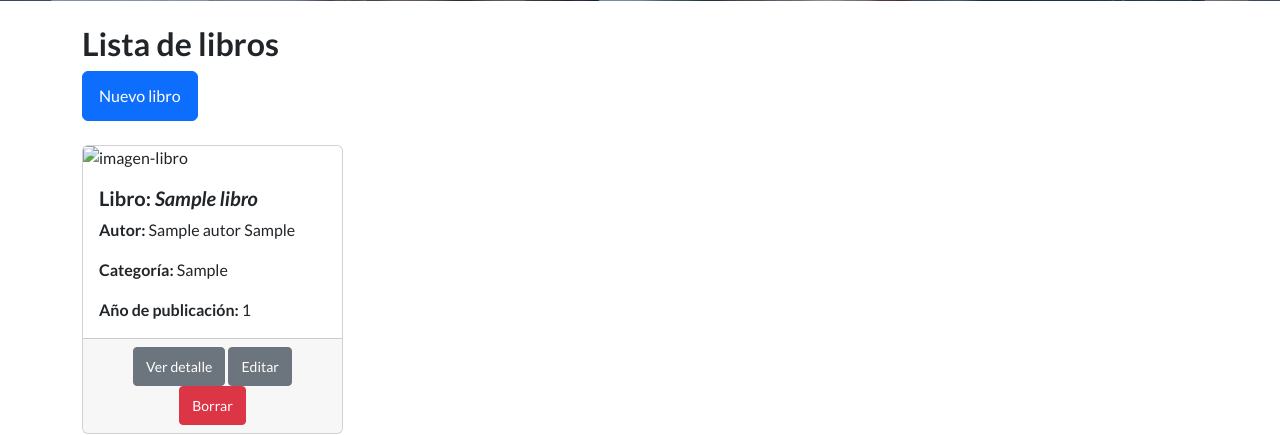
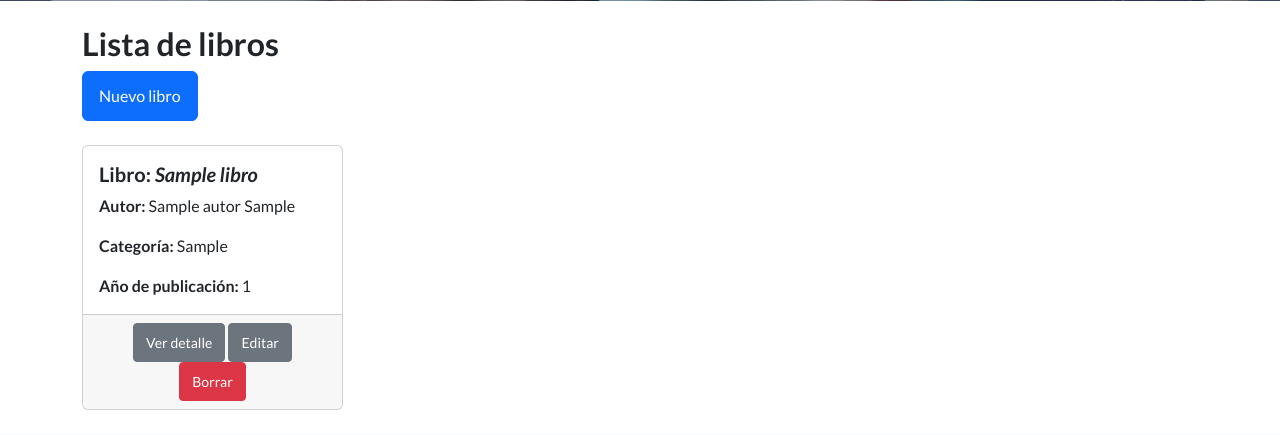
Before and after one commit to Samuelmaydana1/Proyecto_Final_Maydana, a Django app: page /libro/listar in a window 1280 px wide. Shown: the part 561-996 px from the top of the page. Run offline with Django 4.2, Linux system fonts and the light colour scheme; a user stored in the database is signed in; tables that the repository leaves empty hold one stand-in row (values such as "Sample post"); grey boxes marked "Sample" are stand-in pictures; some libraries are stand-ins or nearby versions.

Commit message:
Modificacion libro_lista.html

```diff
--- a/AppSamuel/templates/AppSamuel/libro_lista.html
+++ b/AppSamuel/templates/AppSamuel/libro_lista.html
@@ -17,7 +17,7 @@
         {% for libro in libros %}
         <div class="col-md-3 mb-4">
             <div class="card h-100">
-                <img src="{{ libro.imagen.url }}" class="card-img-top" alt="imagen-libro">
+
                 <div class="card-body">
                     <h5 class="card-title">Libro: <i>{{ libro.titulo }}</i></h5>
                     <p class="card-text"><strong>Autor:</strong> {{ libro.autor.nombre }} {{ libro.autor.apellido }}</p>
```
